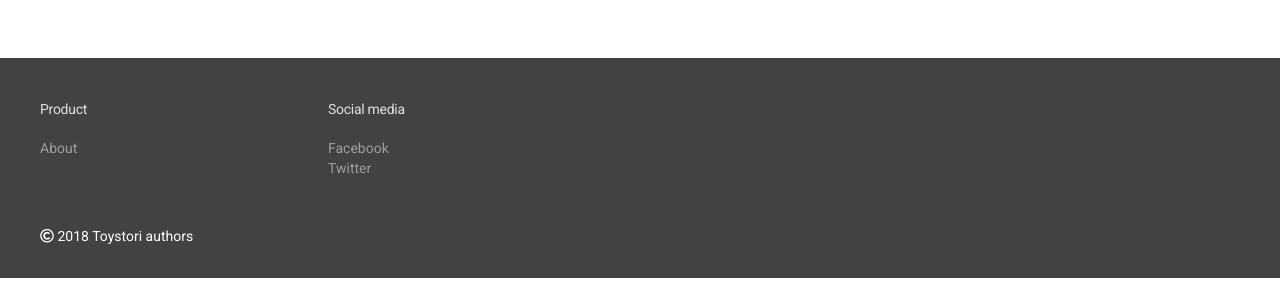
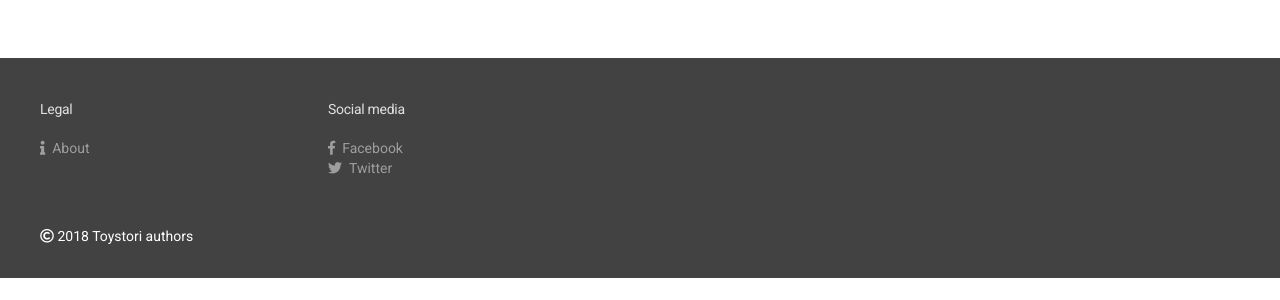
Before and after one commit to gliglip/v2, a Django app: page /about/about/ in a window 1280 px wide. Shown: the part 450-750 px from the top of the page. Run offline with Django 3.2, Linux system fonts and the light colour scheme; some libraries are stand-ins or nearby versions.

Commit message:
Add icons to footer links and use translations for text

```diff
--- a/app/templates/includes/footer.html
+++ b/app/templates/includes/footer.html
@@ -1,28 +1,28 @@
-{% load static %}
+{% load i18n static %}
 <footer class="mdl-mega-footer">
   <div class="mdl-mega-footer__middle-section">
 
     <div class="mdl-mega-footer__drop-down-section">
       <input class="mdl-mega-footer__heading-checkbox" type="checkbox" checked>
-      <h1 class="mdl-mega-footer__heading">Product</h1>
+      <h1 class="mdl-mega-footer__heading">{% trans "Legal" %}</h1>
       <ul class="mdl-mega-footer__link-list">
-        <li><a href="{% url 'about:about' %}">About</a></li>
+        <li><a href="{% url 'about:about' %}"><i class="fas fa-info"></i>  &nbsp;{% trans "About" %}</a></li>
       </ul>
     </div>
 
     <div class="mdl-mega-footer__drop-down-section">
       <input class="mdl-mega-footer__heading-checkbox" type="checkbox" checked>
-      <h1 class="mdl-mega-footer__heading">Social media</h1>
+      <h1 class="mdl-mega-footer__heading">{% trans "Social media" %}</h1>
       <ul class="mdl-mega-footer__link-list">
-        <li><a href="https://www.facebook.com/Toystori-761940260497219/">Facebook</a></li>
-        <li><a href="https://twitter.com/iamtoystori/">Twitter</a></li>
+        <li><a href="https://www.facebook.com/Toystori-761940260497219/"><i class="fab fa-facebook-f"></i> &nbsp;Facebook</a></li>
+        <li><a href="https://twitter.com/iamtoystori/"><i class="fab fa-twitter"></i> &nbsp;Twitter</a></li>
       </ul>
     </div>
   </div>
 
   <div class="mdl-mega-footer__bottom-section">
     <div class="mdl-logo">
-       <i class="far fa-copyright"></i> 2018 Toystori authors
+      <i class="far fa-copyright"></i> 2018 {% trans "Toystori authors" %}
     </div>
   </div>
 </footer>
```
